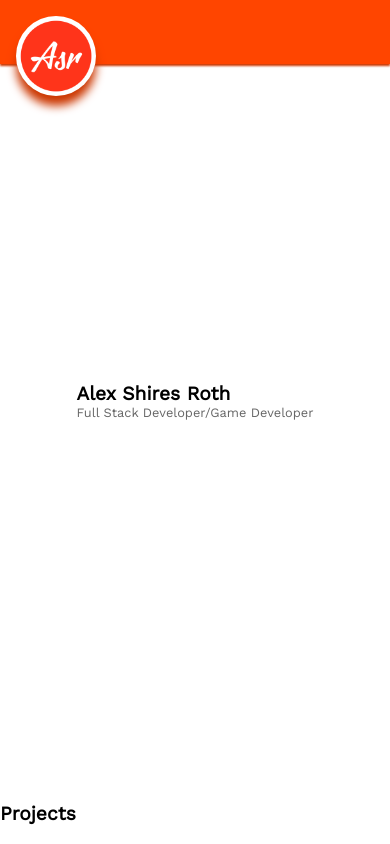
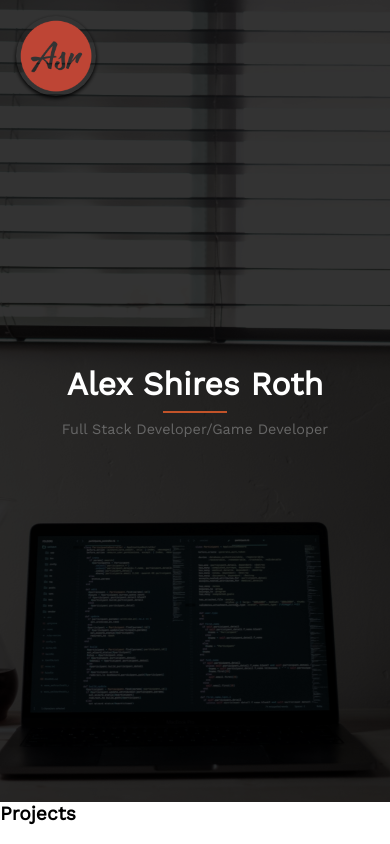
Before and after one commit to AlexShiresRoth/portfolio, a Node server app: page / in a window 390 px wide; the page is wider, and only the part inside the window is pictured. Run offline with Node 20, Linux system fonts and the light colour scheme; some libraries are stand-ins or nearby versions.

Commit message:
style header

```diff
--- a/client/css/main.css
+++ b/client/css/main.css
@@ -1,39 +1,56 @@
 @media screen and (max-width: 400px) {
   .section__header {
+    background: url("../../images/header.jpg") center center fixed;
+    background-size: cover;
+    background-repeat: no-repeat;
     min-height: 95vh;
     display: flex;
     flex-direction: column;
     justify-content: center;
     align-items: center;
-    position: relative; }
-    .section__header--nav {
-      background: #ff4500;
-      height: 4rem;
-      width: 100vw;
-      position: fixed;
+    position: relative;
+    filter: grayscale(40%);
+    z-index: 0; }
+    .section__header--logo {
+      position: absolute;
       top: 0;
       left: 0;
-      display: flex;
-      flex-direction: row;
-      justify-content: flex-start;
-      padding: 1rem;
-      box-shadow: 0 2px 2px #cc3700; }
-      .section__header--nav--logo {
-        border-radius: 50%;
-        width: 5rem;
-        height: 5rem;
-        box-shadow: 0 10px 10px #cc3700;
-        background: #fff; }
-        .section__header--nav--logo img {
-          height: 100%;
-          width: 100%; }
+      z-index: 1;
+      margin: 1rem;
+      border-radius: 50%;
+      width: 5rem;
+      height: 5rem;
+      box-shadow: 0 2px 4px black; }
+      .section__header--logo img {
+        height: 100%;
+        width: 100%; }
+    .section__header--overlay {
+      position: absolute;
+      height: 95vh;
+      width: 100vh;
+      z-index: -1;
+      background: rgba(0, 0, 0, 0.8);
+      top: 0;
+      left: 0; }
     .section__header--title-and-desc {
       display: flex;
       flex-direction: column;
       justify-content: flex-start;
-      padding: 2rem; }
+      color: #fff;
+      padding: 2rem;
+      align-items: center; }
+      .section__header--title-and-desc h1 {
+        font-size: 2rem;
+        margin: .5rem 0; }
+      .section__header--title-and-desc hr {
+        width: 4rem;
+        height: 2px;
+        background: #ff4500;
+        border: 0; }
       .section__header--title-and-desc p {
-        color: #666; } }
+        color: #666;
+        font-size: .9rem;
+        margin: .5rem 0; } }
 
 * {
   padding: 0;
--- a/sass/layout/_headerMobile.scss
+++ b/sass/layout/_headerMobile.scss
@@ -1,46 +1,63 @@
 @media screen and (max-width: 400px){
 
     .section__header{
+        background:url('../../images/header.jpg') center center fixed;
+        background-size:cover;
+        background-repeat:no-repeat;
         min-height:95vh;
         display:flex;
         flex-direction:column;
         justify-content: center;
         align-items: center;
         position:relative;
-        &--nav{
-            background: #ff4500;
-            height:4rem;
-            width:100vw;
-            position:fixed;
+        filter: grayscale(40%);
+        z-index:0;
+        &--logo{
+            position:absolute;
             top:0;
             left:0;
-            display:flex;
-            flex-direction:row;
-            justify-content:flex-start;
-            padding:1rem;
-            box-shadow: 0 2px 2px darken(#ff4500, 10%);
-            &--logo{
+            z-index:1;
+            margin: 1rem;
             border-radius:50%;
             width: 5rem;
             height:5rem;
-                box-shadow: 0 10px 10px darken(#ff4500, 10%);
-                background:#fff;
+            box-shadow: 0 2px 4px darken(#ff4500, 60%);
             & img{
                 height:100%;
                 width:100%;
             }
         }
+        &--overlay{
+            position:absolute;
+            height:95vh;
+            width:100vh;
+            z-index:-1;
+            background:rgba(0,0,0,0.8);
+            top:0;
+            left:0;
             }
         &--title-and-desc{
             display:flex;
             flex-direction: column;
             justify-content: flex-start;
+            color:#fff;
             padding:2rem;
+            align-items:center;
+            & h1 {
+                font-size: 2rem;
+                margin:.5rem 0;
+            }
+            & hr {
+                width: 4rem;
+                height:2px;
+                background: #ff4500;
+                border:0;
+            }
             & p {
                 color: #666;
+                font-size:.9rem;
+                margin:.5rem 0;
             }
         }
     }
-
-
 }
```
Also changed, not shown: client/components/Header.js (+7 -7 lines), client/77423b6ad845a28d2380ea4630b3c22a.jpg (added), client/bundle.js, images/header.jpg (added). Lines whose indentation alone changed are shown as unchanged.
